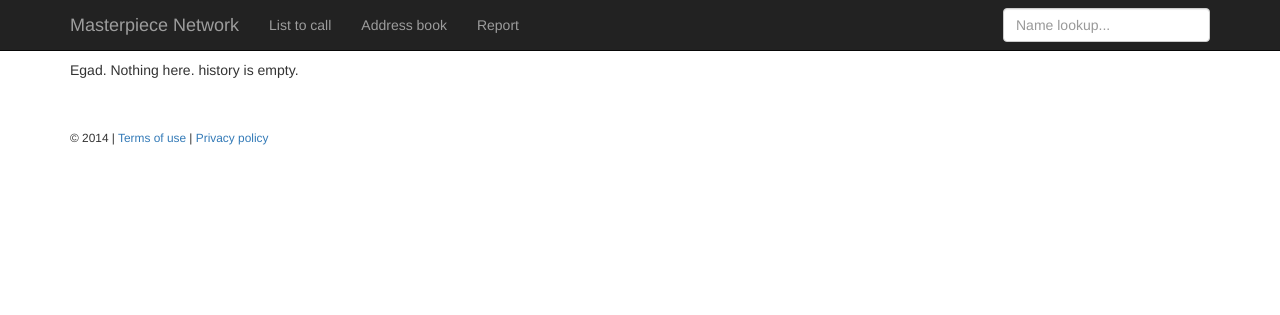
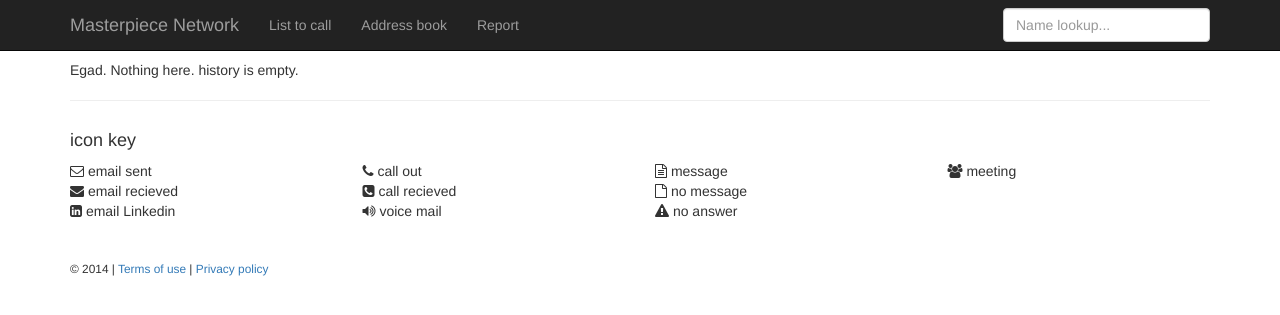
Before and after one commit to mjhea0/calllist, a Django app: template tocall/templates/tocall/history_item.html in a window 1280 px wide. Shown: the top 315 px of the page. Run offline with Django 3.2, Linux system fonts and the light colour scheme; the template is opened without the code that fills it, so the values that code supplies are empty; some libraries are stand-ins or nearby versions.

Commit message:
added icon key to detail and history item

```diff
--- a/tocall/templates/tocall/detail.html
+++ b/tocall/templates/tocall/detail.html
@@ -55,6 +55,12 @@
     <p>Egad. Nothing here. history is empty.</p>
 {% endif %}
 	<hr />
+	<!-- this is the icon key -->
+	<div class="row">
+		<div class="col-md-3">
+		<h4>icon key</h4>
+		</div>
+	</div>
 	<div class="row">
 	<ul class="list-unstyled">
 		<div class="col-md-3">
--- a/tocall/templates/tocall/history_item.html
+++ b/tocall/templates/tocall/history_item.html
@@ -23,5 +23,34 @@
 {% else %}
     <p>Egad. Nothing here. history is empty.</p>
 {% endif %}
+	<hr />
+	<!-- this is the icon key -->
+	<div class="row">
+		<div class="col-md-3">
+		<h4>icon key</h4>
+		</div>
+	</div>
+	<div class="row">
+	<ul class="list-unstyled">
+		<div class="col-md-3">
+		<li><i class="fa fa-envelope-o"></i> email sent</li>
+		<li><i class="fa fa-envelope"></i> email recieved</li>
+		<li><i class="fa fa-linkedin-square"></i> email Linkedin</li>
+		</div>
+		<div class="col-md-3">
+		<li><i class="fa fa-phone"></i> call out</li>
+		<li><i class="fa fa-phone-square"></i> call recieved</li>
+		<li><i class="fa fa-volume-up"></i> voice mail</li>
+		</div>
+		<div class="col-md-3">
+		<li><i class="fa fa-file-text-o"></i> message</li>
+		<li><i class="fa fa-file-o"></i> no message</li>
+		<li><i class="fa fa-warning"></i> no answer</li>
+		</div>
+		<div class="col-md-3">
+		<li><i class="fa fa-users"></i> meeting</li>
+		</div>
+	</ul>
+	</div>
 
 {% endblock %}
```
